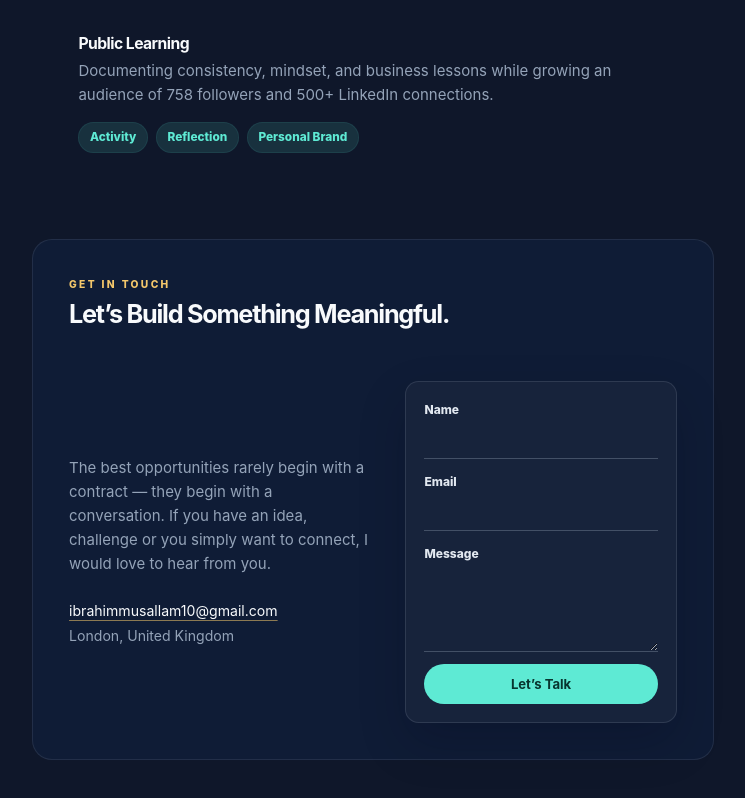
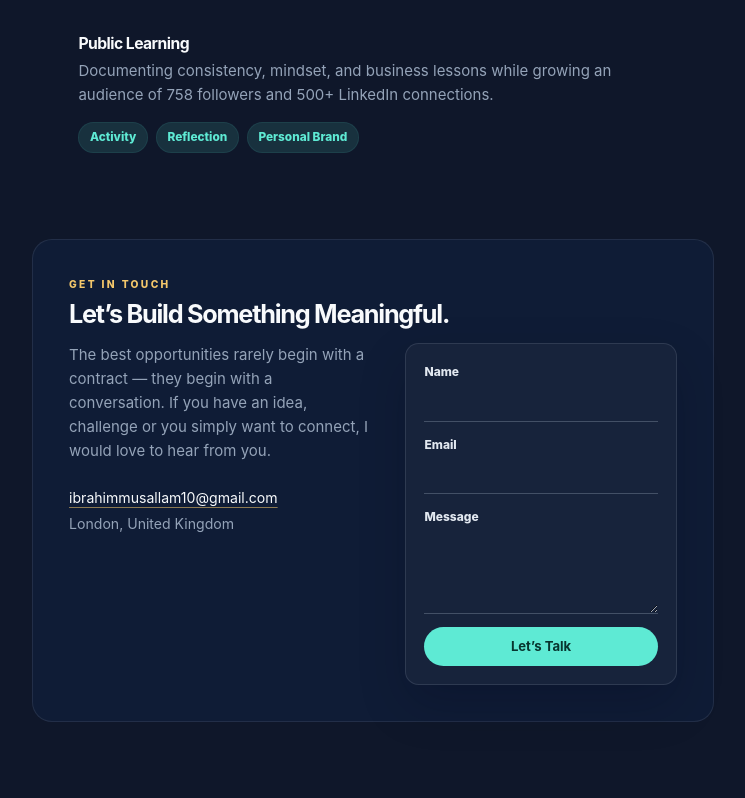
Before and after one commit to ibrahimmusallam10/Ibrahim-sConciergeUK, a React (Vite) app: page / in a window 1280 px wide. Shown: the part 3262-4060 px from the top of the page, without its empty margins (528-1273 px from the left). Built offline with nearby package versions, Linux system fonts and the light colour scheme.

Commit message:
Tighten contact content spacing

```diff
--- a/src/styles.css
+++ b/src/styles.css
@@ -285,7 +285,8 @@ h3 {
 .contact-section {
   display: grid;
   grid-template-columns: minmax(300px, 1fr) minmax(240px, 285px);
-  gap: clamp(1.5rem, 3vw, 2.25rem);
+  column-gap: clamp(1.5rem, 3vw, 2.25rem);
+  row-gap: 0.9rem;
   align-items: center;
   width: calc(100% + 4rem);
   min-height: 25rem;
@@ -306,11 +307,11 @@ h3 {
 
 .contact-copy {
   grid-column: 1;
-  align-self: center;
+  align-self: start;
 }
 
 .contact-intro h2 {
-  margin-bottom: 1rem;
+  margin-bottom: 0;
   font-size: clamp(1.4rem, 2.2vw, 1.58rem);
   font-weight: 700;
   letter-spacing: -0.05em;
```
